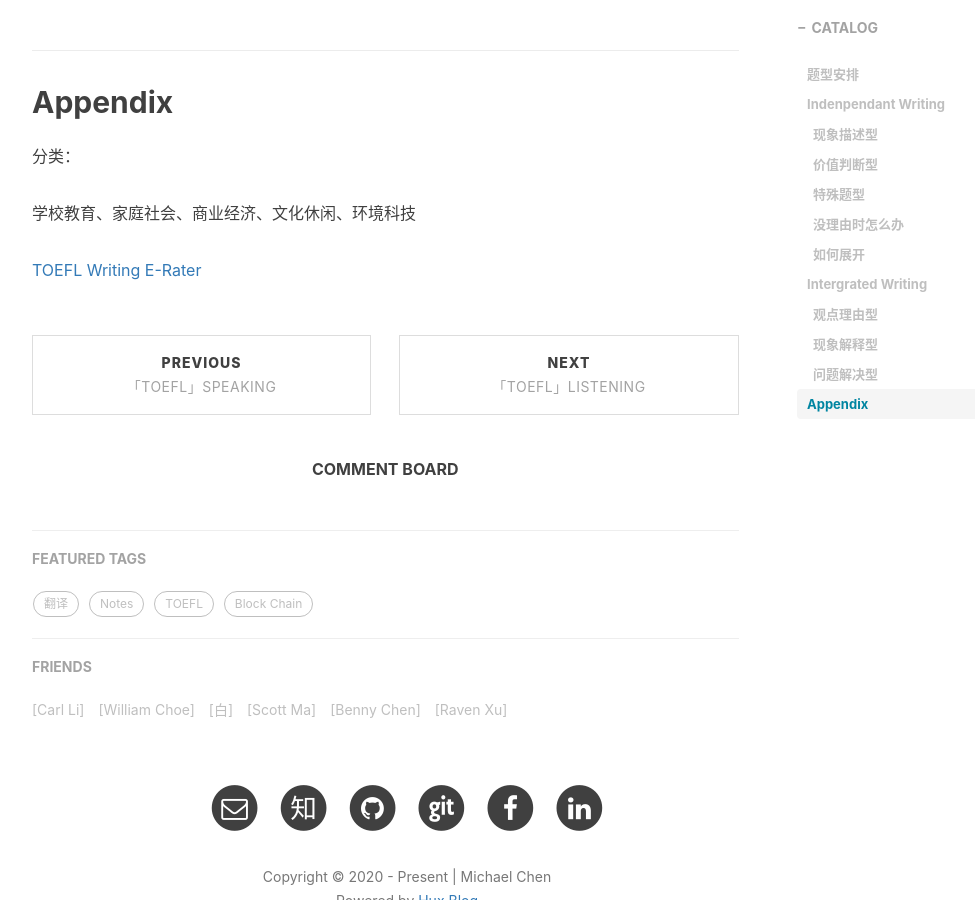
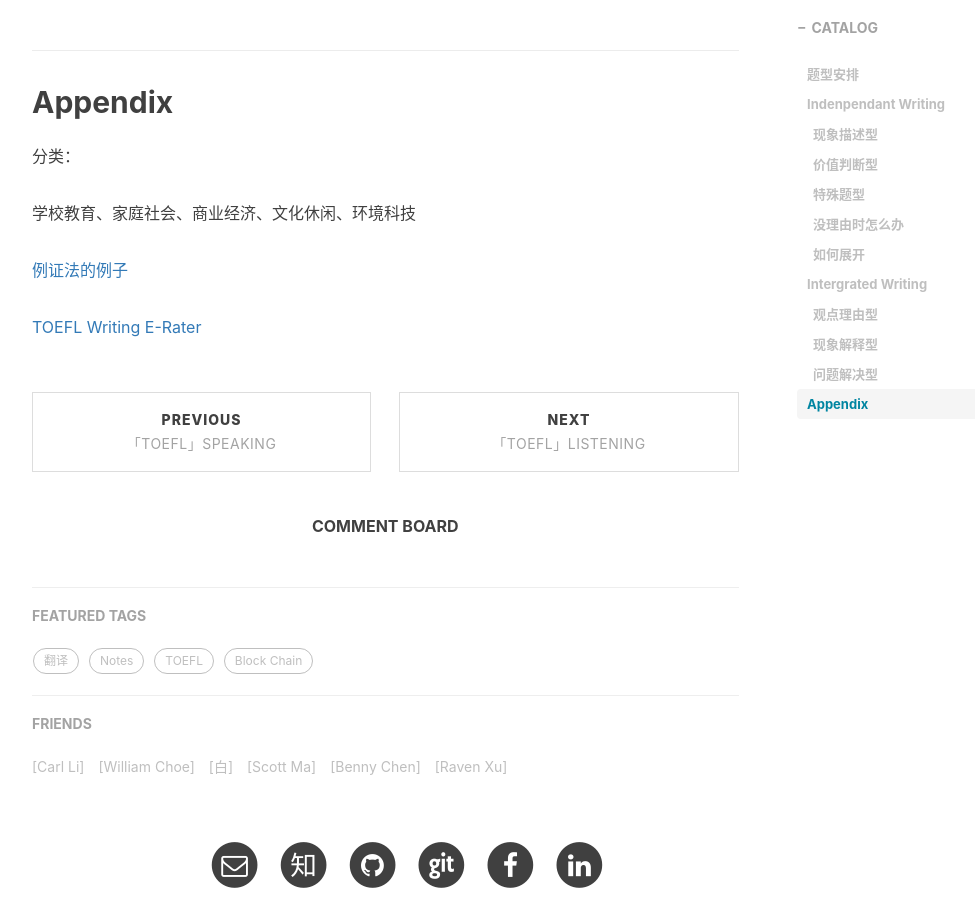
Before and after one commit to MessiahChen/MessiahChen.github.io, a Jekyll site: the page built from _posts/2020-07-23-TOEFL-Writing.markdown, in a window 1280 px wide and 900 px high, scrolled down 10479 px. Shown: the whole window, without its empty margins (233-1208 px from the left). Built offline with Jekyll 4.4.1, drawn with Linux system fonts in a browser that asks for light colours; nearby versions of some CDN libraries; comment, search, counter and statistics services are not loaded.

```diff
--- a/_posts/2020-07-23-TOEFL-Writing.markdown
+++ b/_posts/2020-07-23-TOEFL-Writing.markdown
@@ -249,4 +249,6 @@
 
 学校教育、家庭社会、商业经济、文化休闲、环境科技
 
+[例证法的例子]((/assets/Writing/Example.pdf))
+
 [TOEFL Writing E-Rater](/2020/07/20/TOFEL-Writing-E-Rater)
```
Also changed, not shown: 3 other files.
